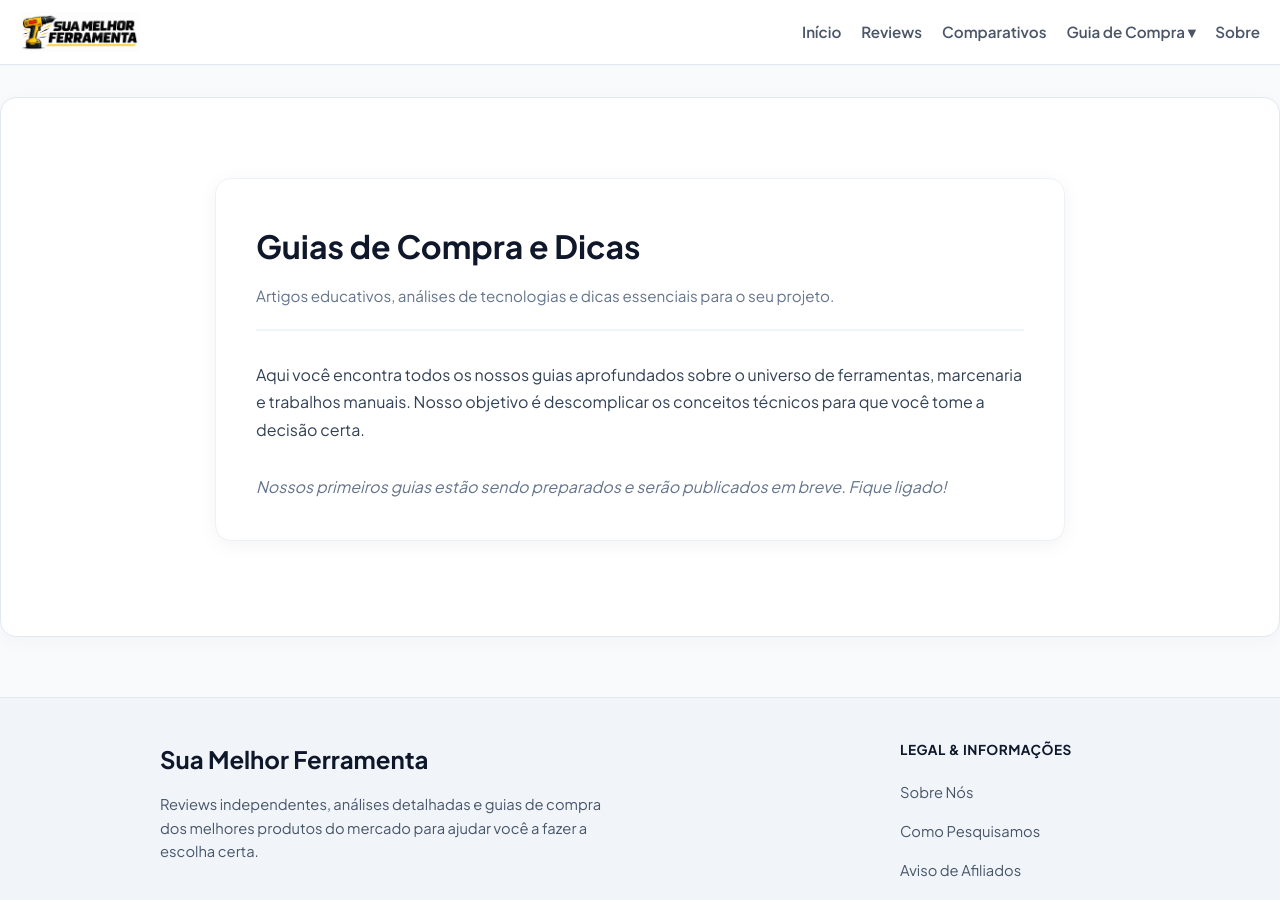
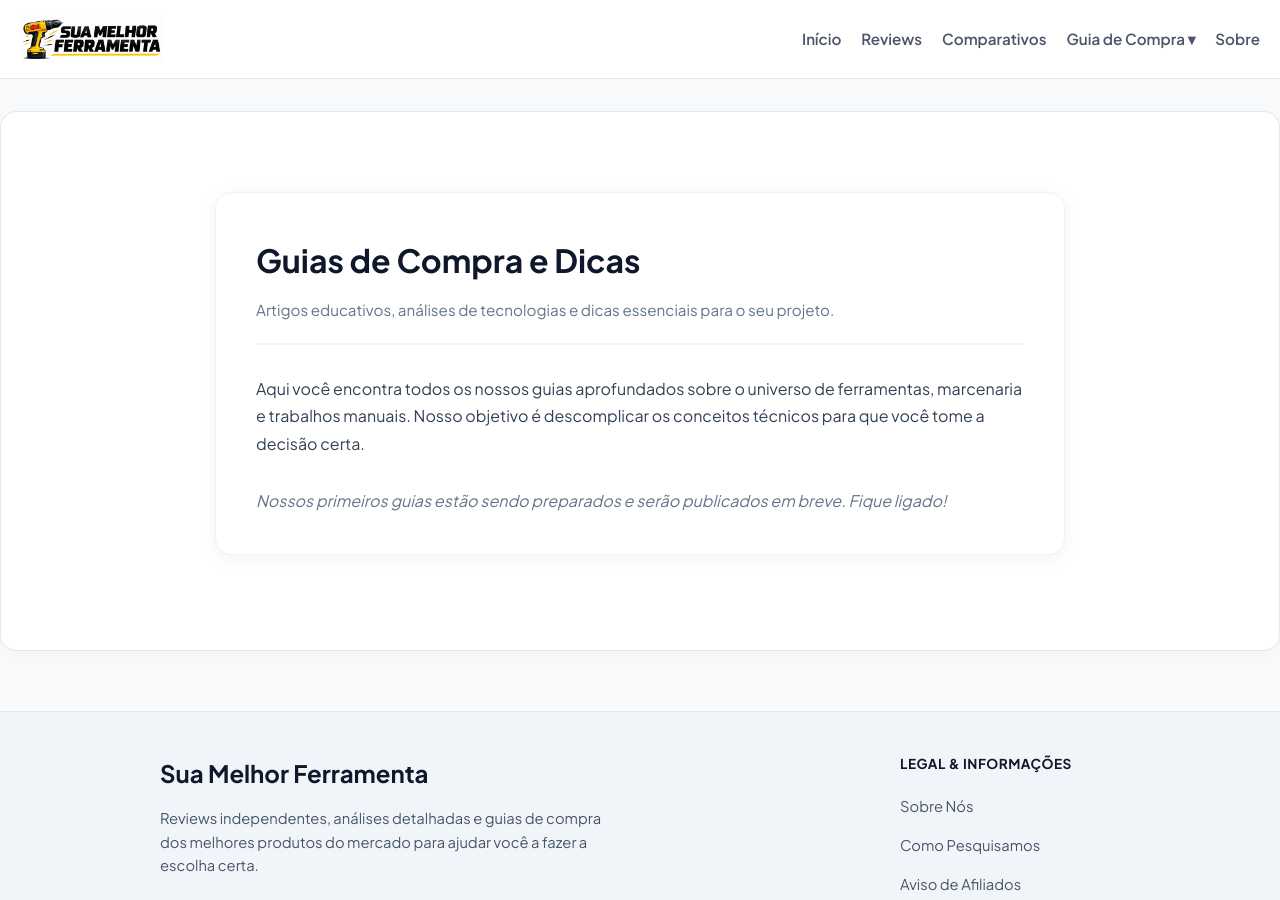
Before and after one commit to membroequipe/SiteReview, a Jekyll site: the page built from guias.md, in a window 1280 px wide and 900 px high. Built offline with Jekyll 4.4.1, drawn with Linux system fonts in a browser that asks for light colours.

Commit message:
Update style.css

```diff
--- a/assets/css/style.css
+++ b/assets/css/style.css
@@ -51,14 +51,14 @@ body {
 .site-header-container {
     max-width: 1340px;
     margin: 0 auto;
-    padding: 12px 20px;
+    padding: 15px 20px; /* Ajustado de 12px para 15px (~20% a mais de altura) */
     display: flex;
     align-items: center;
     justify-content: space-between;
 }
 
 .site-logo-img {
-    height: 40px;
+    height: 48px; /* Ajustado de 40px para 48px para acompanhar o crescimento do menu (+20%) */
     width: auto;
     object-fit: contain;
     display: block;
```
